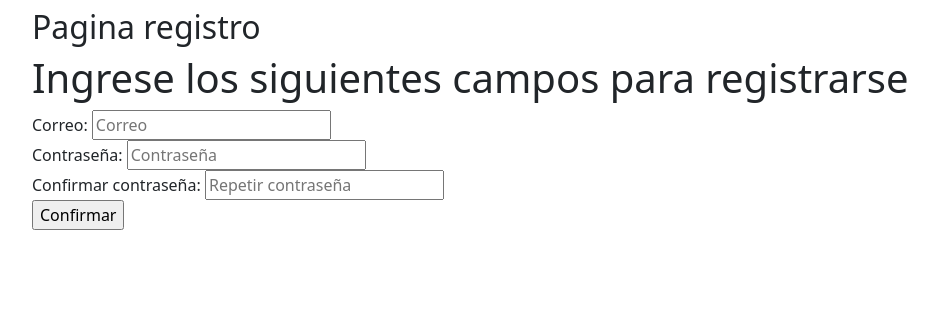
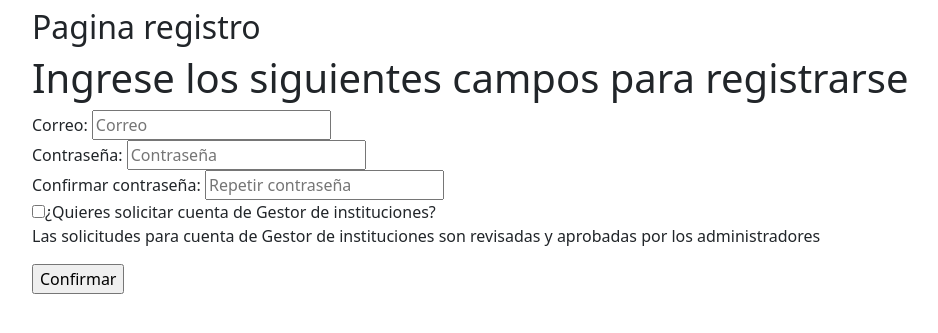
Before and after one commit to law153/Capstone_008D-Proyecto-College-Choice-Helper, a Django app: page /registro/ in a window 1280 px wide. Shown: the part 136-469 px from the top of the page, without its empty margins (50-988 px from the left). Run offline with Django 5.2, Linux system fonts and the light colour scheme.

Commit message:
leve cambio en registrarse

```diff
--- a/Fase 2/Evidencias Proyecto/Evidencias de sistema/college_choice_helper/core/templates/core/sinCuenta/registrarse.html
+++ b/Fase 2/Evidencias Proyecto/Evidencias de sistema/college_choice_helper/core/templates/core/sinCuenta/registrarse.html
@@ -33,6 +33,11 @@
                     </div>
 
                     <div>
+                        <label for="toggleRol"><input type="checkbox" id="toggleRol" name="toggleRol">¿Quieres solicitar cuenta de Gestor de instituciones?</label>
+                        <p>Las solicitudes para cuenta de Gestor de instituciones son revisadas y aprobadas por los administradores</p>
+                    </div>
+
+                    <div>
                         <input type="submit" value="Confirmar" id="btn-confirmar">
                     </div>
                 </form>
--- a/Fase 2/Evidencias Proyecto/Evidencias de sistema/college_choice_helper/core/views.py
+++ b/Fase 2/Evidencias Proyecto/Evidencias de sistema/college_choice_helper/core/views.py
@@ -1,5 +1,5 @@
 from django.shortcuts import render, redirect
-from .models import Usuario, Rol, Parametros
+from .models import Usuario, Rol, Parametros, Peticiones
 from django.contrib.auth.models import User
 from django.contrib.auth.hashers import check_password
 from django.contrib.auth import authenticate,login, logout
@@ -76,6 +76,9 @@ def registrarUsuario(request):
         correo = request.POST.get('correo')
         contrasena = request.POST.get('contrasena')
         contrasena_rep = request.POST.get('contrasena_rep')
+        toggleRol = request.POST.get('toggleRol', None)
+
+
 
         if User.objects.filter(username=correo).exists():
             print("El correo ya está registrado")
@@ -98,9 +101,11 @@ def registrarUsuario(request):
                 usuario = Usuario.objects.create(idUsuario = user, correo = correo, rol = registroRol)
 
                 Parametros.objects.create(idParametros = usuario)
+                if toggleRol == 'on':
+                    Peticiones.objects.create(asunto="Solicitud de cuenta de Gestor de instituciones", tipoPeticion="Cambio de rol", mensaje="El usuario con correo " + correo + " solicita una cuenta de Gestor de instituciones.", usuario=usuario)
 
             print("Usuario registrado exitosamente")
-            return redirect('mostrarIndex')
+            return redirect('mostrarLogin')
 
         except Exception as e:
             print("Error al registrar el usuario:", e)
```
